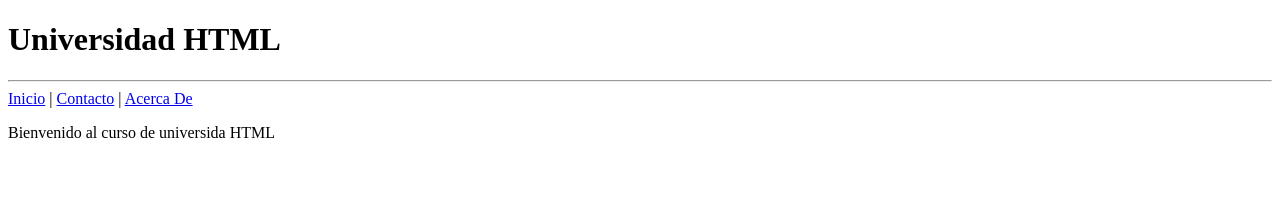
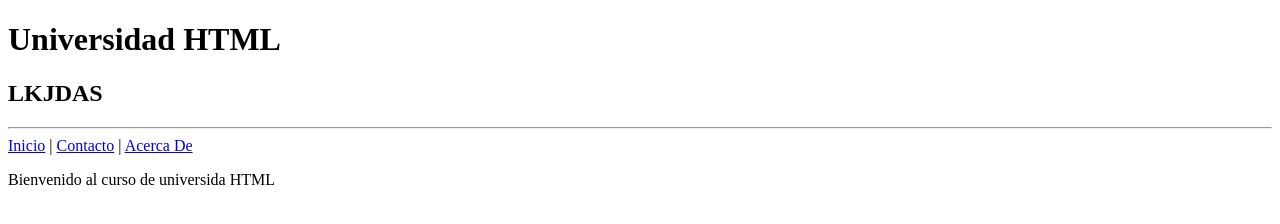
Before and after one commit to AgnerVillaFabrega/Prueba, a plain HTML site: page index.html in a window 1280 px wide. Drawn offline with Linux system fonts and the light colour scheme.

Commit message:
h2 Agregado

```diff
--- a/index.html
+++ b/index.html
@@ -9,6 +9,7 @@
 
 </head>
     <h1>Universidad HTML</h1>
+    <h2>LKJDAS</h2>
     <hr>
 <body>
     <a href = "index.html">Inicio</a>
```
